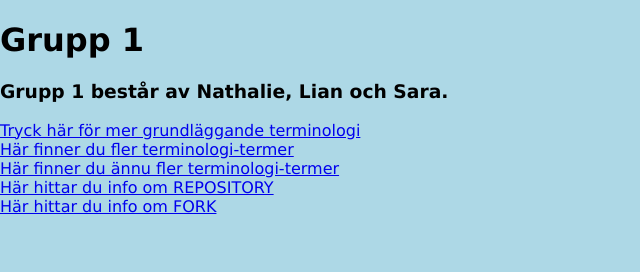
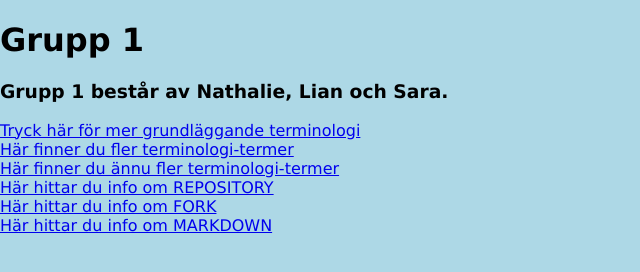
Before and after one commit to Takikato09/Hemsida-versionshantering, a plain HTML site: page index.html in a window 1280 px wide. Shown: the whole page, without its empty margins (0-640 px from the left). Drawn offline with Linux system fonts and the light colour scheme.

Commit message:
Some changes
Markdown link and css link

```diff
--- a/index.html
+++ b/index.html
@@ -20,6 +20,8 @@
         <a href="rep.html">Här hittar du info om REPOSITORY</a>
         <br>
         <a href="term3.html">Här hittar du info om FORK</a>
+        <br>
+        <a href="markdown.html">Här hittar du info om MARKDOWN</a>
     </nav>
 </body>
 </html>
```
Also changed, not shown: term3.html (+1 -0 lines).
